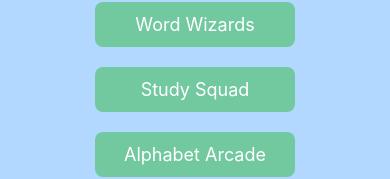
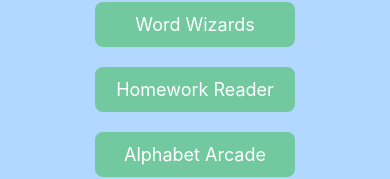
Before and after one commit to adityasssssa/wordflowappnew, a React Native app: screen / in a window 390 px wide. Shown: the part 372-551 px from the top of the page. Built offline with nearby package versions, Linux system fonts and the light colour scheme.

Commit message:
Update button text from "Study Squad" to "Homework Reader"

```diff
--- a/App.js
+++ b/App.js
@@ -65,7 +65,7 @@ function HomeScreen({ navigation }) {
         style={styles.button}
         onPress={() => navigation.navigate('StudySquad')}
       >
-        <Text style={styles.buttonText}>Study Squad</Text>
+        <Text style={styles.buttonText}>Homework Reader</Text>
       </TouchableOpacity>
       <TouchableOpacity
         style={styles.button}
```
